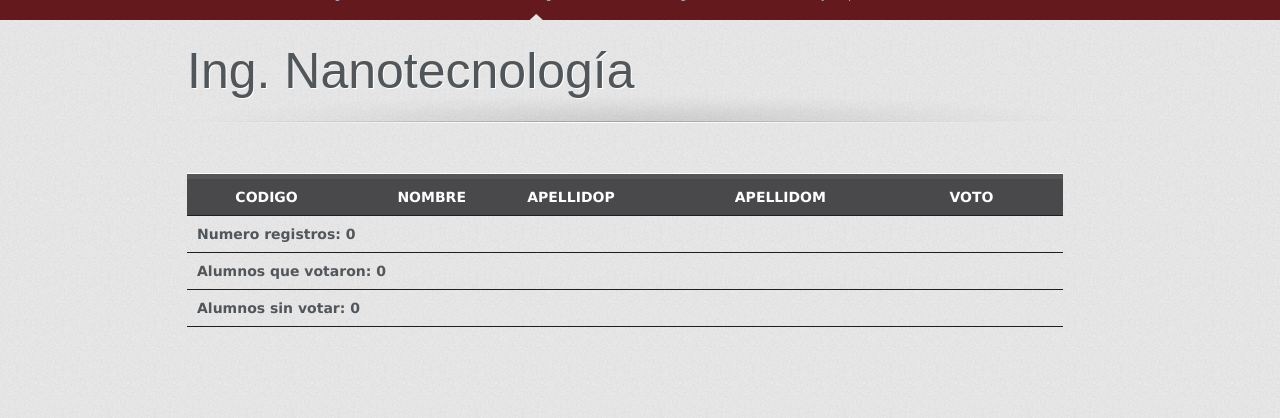
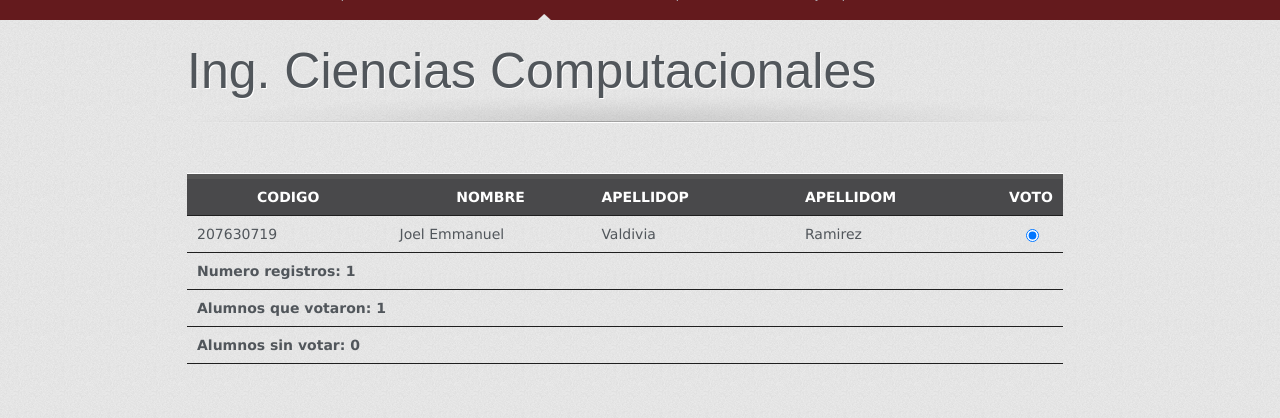
Before and after one commit to joeldeval/EEDnew, a PHP site: page /Ing_ciencias_computo/ciencias_computo.php in a window 1280 px wide. Shown: the part 177-595 px from the top of the page. Run offline with PHP 8.4, Linux system fonts and the light colour scheme; a user stored in the database is signed in; data comes from the database, SQL or seed files in the repository; some libraries are stand-ins or nearby versions.

Commit message:
ciencias computacionales

```diff
--- a/Ing_ciencias_computo/ciencias_computo.php
+++ b/Ing_ciencias_computo/ciencias_computo.php
@@ -9,7 +9,7 @@ if(!isset($_SESSION['usuario'])){
 	<head>
 		<meta charset="utf-8">
 		<link rel="shortcut icon" href="../favicon.png" />
-		<title>EED | Ing. Nanotecnología</title>
+		<title>EED | Ing. Ciencias Computacionales</title>
 
 		<!-- CSS -->
 		<link rel="stylesheet" href="../css/style.css" type="text/css" media="screen" />
@@ -138,11 +138,11 @@ if(!isset($_SESSION['usuario'])){
 
 								</li>
 							</li>
-							<li><a href="nanotecnologia.php">Alumnos<span class="subheader">Nanotecnología</span></a>
+							<li><a href="ciencias_computo.php">Alumnos<span class="subheader">Ciencias Computacionales</span></a>
 								<ul>
 
-									<li><a href="porvotarNanotecnologia.php"><span>Por Votar(Nanotecnolog&iacute;a)</span></a></li>
-									<li><a href="votaronNanotecnologia.php"><span>Votaron(Nanotecnolog&iacute;a)</span></a></li>
+									<li><a href="porvotarCienciasComputacionales.php"><span>Por Votar(Ciencias Computacionales)</span></a></li>
+									<li><a href="votaronCienciasComputacionales.php"><span>Votaron(Ciencias Computacionales)</span></a></li>
 
 								</ul>
 							</li>
@@ -150,7 +150,7 @@ if(!isset($_SESSION['usuario'])){
 
 
                             	<!-- sedes -->
-                            <li ><a href="../sede.php">Sede<span class="subheader">Casa Cultura I</span></a>
+                            <li ><a href="../sede.php">Sede<span class="subheader">Alterna</span></a>
 								<ul>
 									<li><a href="../sede_casa_culturaI/Casa_CulturaI.php"><span>Casa Cultura I</span></a></li>
 									<li><a href="../sede_casa_culturaII/Casa_CulturaII.php"><span>Casa Cultura II</span></a></li>
@@ -163,14 +163,22 @@ if(!isset($_SESSION['usuario'])){
 
                            	<!-- carreras -->
 
-							<li class="current-menu-item"><a href="../alumnos.php">Licenciatura<span class="subheader">Nanotecnología</span></a>
+							<li class="current-menu-item"><a href="../carreras.php">Carrera<span class="subheader">Licenciatura</span></a>
 								<ul>
 
-                                          <li><a href="../Ing_energia/energia.php"><span>Ing. Energia</span></a></li>
-                                     <li><a href="../Ing_ciencias_computo/ciencias_computo.php"><span>Ing. Ciencias Computacionales</span></a></li>
+
+									<li><a href="../Lic_salud_publica/Salud_publica.php"><span>Lic. Salud Publica</span></a></li>
+									<li><a href="../Lic_medico_cirujano/medico_cirujano.php"><span>Lic. Medico cirujano y partero</span></a></li>
+                                    <li><a href="../Ing_nanotecnologia/nanotecnologia.php"><span>Ing. Nanotecnologia</span></a></li>
+                                     <li><a href="../Ing_energia/energia.php"><span>Ing. Energia</span></a></li>
+
+									 <li><a href="../Lic_historia_arte/historia_arte.php"><span>Lic. Historia del arte</span></a></li>
+                                    <li><a href="../Lic_gerontologia/gerontologia.php"><span>Lic. Gerontologia</span></a></li>
+                                     <li><a href="../Lic_estudios_libe/estudios_libe.php"><span>Lic. Estudios Liberales</span></a></li>
+                                      <li><a href="../Lic_diseño_artesania/diseño_artesania.php"><span>Lic. Diseño de Artesanias</span></a></li>
                                        <li><a href="../Lic_contaduria/contaduria.php"><span>Lic. Contaduria Publica</span></a></li>
                                         <li><a href="../Lic_admin_negocios/admin_negocios.php"><span>Lic. Administracion de Negocios</span></a></li>
-                                         <li><a href="../Lic_historia_arte/historia_arte.php"><span>Lic. Historia del Arte</span></a></li>
+                                         <li><a href="../Lic_abogado/abogado.php"><span>Lic. Abogado</span></a></li>
 
 								</ul>
 							</li>
@@ -178,7 +186,7 @@ if(!isset($_SESSION['usuario'])){
 
 	 <!-- Grado y grupo -->
 
-<li><a href="alumnos.php">Grado y Grupo<span class="subheader">Nanotecnología</span></a>
+<li><a href="alumnos.php">Grado y Grupo<span class="subheader">Ciencias Computacionales</span></a>
 								<ul>
 
 									<li><a href="porvotar.php"><span>1ero A</span></a></li>
@@ -243,7 +251,7 @@ if(!isset($_SESSION['usuario'])){
 
 					<!-- title -->
 					<div id="page-title">
-						<span class="title">Ing. Nanotecnolog&iacute;a</span>
+						<span class="title">Ing. Ciencias Computacionales</span>
 					</div>
 					<!-- ENDS title -->
 
@@ -261,13 +269,13 @@ if(!isset($_SESSION['usuario'])){
 </tr>
                 <?php
 		include ("../conexion.php");
-  $link = @mysql_connect("localhost", "root","Joel10")
+  $link = @mysql_connect("localhost", "root","")
       or die ("Error al conectar a la base de datos.");
   @mysql_select_db("cutonala", $link)
       or die ("Error al conectar a la base de datos.");
 mysql_query("SET NAMES 'UTF8'");
   $query ="SELECT Nombre,Codigo,Ap_Paterno,Ap_Materno, Urnas.voto FROM Estudiante,Licenciatura,Urnas
-  WHERE Licenciatura.id=id_Licenciatura AND Licenciatura.id=3 AND Urnas.id_Estudiante=Estudiante.id";
+  WHERE Licenciatura.id=id_Licenciatura AND Licenciatura.id=5 AND Urnas.id_Estudiante=Estudiante.id";
 
   $result1 = mysql_query($query) or die (mysql_error());
 
```
Also changed, not shown: Ing_ciencias_computo/porvotarCienciasComputacionales.php (+13 -12 lines), Ing_ciencias_computo/votaronCienciasComputacionales.php (+10 -9 lines).
